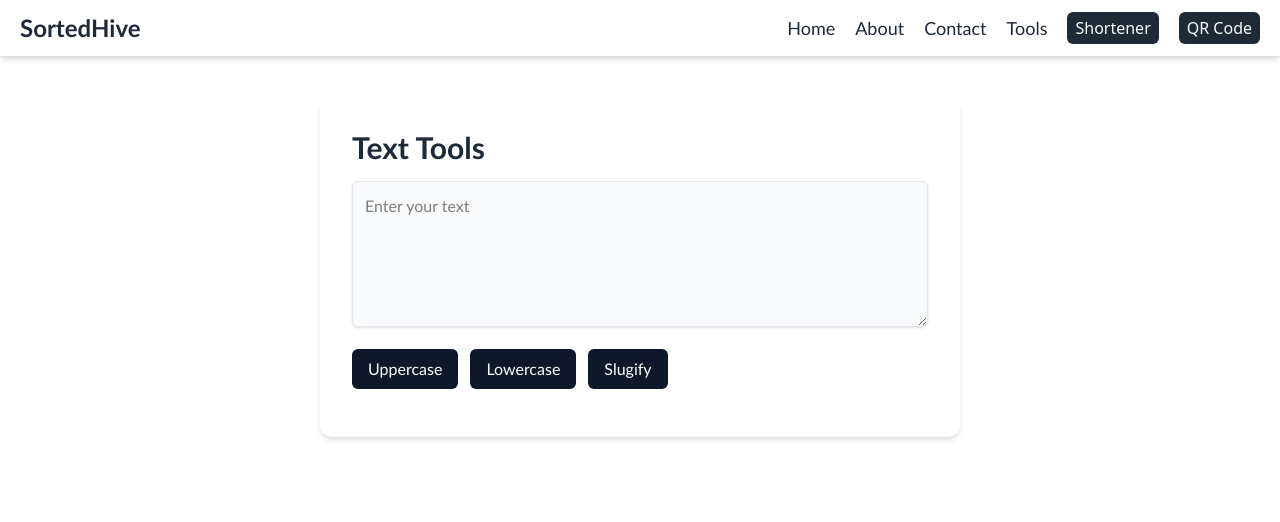
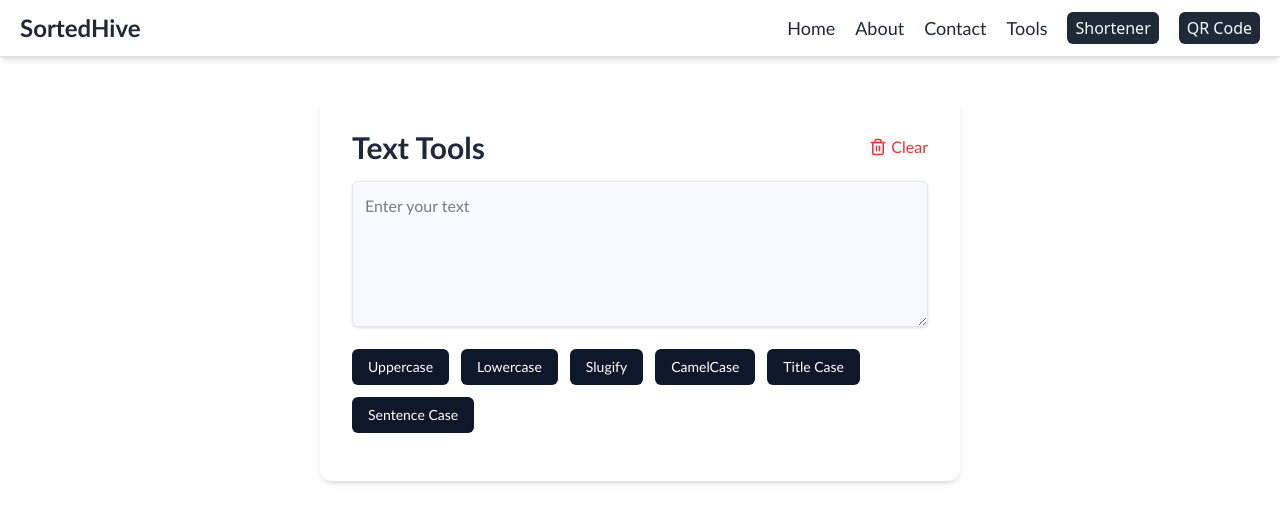
Before and after one commit to Sid-Hurry/sortedhive, a Next.js app: page /texttool in a window 1280 px wide. Shown: the top 522 px of the page. Built offline with nearby package versions, Linux system fonts and the light colour scheme.

Commit message:
feat: add clear functionality and additional text transformation options in TextAndFileTools component

```diff
--- a/app/texttool/page.js
+++ b/app/texttool/page.js
@@ -1,6 +1,6 @@
 'use client';
-import React, { useState, useEffect } from 'react';
-import { Copy } from 'lucide-react';
+import React, { useState } from 'react';
+import { Copy, Trash2 } from 'lucide-react';
 
 const TextAndFileTools = () => {
   const [textInput, setTextInput] = useState('');
@@ -8,9 +8,8 @@ const TextAndFileTools = () => {
   const [showCopy, setShowCopy] = useState(false);
   const [toastMessage, setToastMessage] = useState('');
   const [showToast, setShowToast] = useState(false);
-  const [toastType, setToastType] = useState('success'); // 'success' or 'warning'
+  const [toastType, setToastType] = useState('success');
 
-  // Function to show toast with message and type
   const triggerToast = (message, type = 'success') => {
     setToastMessage(message);
     setToastType(type);
@@ -18,31 +17,28 @@ const TextAndFileTools = () => {
     setTimeout(() => setShowToast(false), 2000);
   };
 
-  const toUpper = () => {
+  const handleEmptyCheck = () => {
     if (!textInput.trim()) {
       triggerToast('Please enter something', 'warning');
-      return;
+      return true;
     }
-    const result = textInput.toUpperCase();
-    setConvertedText(result);
+    return false;
+  };
+
+  const toUpper = () => {
+    if (handleEmptyCheck()) return;
+    setConvertedText(textInput.toUpperCase());
     setShowCopy(true);
   };
 
   const toLower = () => {
-    if (!textInput.trim()) {
-      triggerToast('Please enter something', 'warning');
-      return;
-    }
-    const result = textInput.toLowerCase();
-    setConvertedText(result);
+    if (handleEmptyCheck()) return;
+    setConvertedText(textInput.toLowerCase());
     setShowCopy(true);
   };
 
   const toSlug = () => {
-    if (!textInput.trim()) {
-      triggerToast('Please enter something', 'warning');
-      return;
-    }
+    if (handleEmptyCheck()) return;
     const result = textInput
       .toLowerCase()
       .replace(/[^\w\s-]/g, '')
@@ -50,6 +46,45 @@ const TextAndFileTools = () => {
       .replace(/[\s_-]+/g, '-');
     setConvertedText(result);
     setShowCopy(true);
+  };
+
+  const toCamelCase = () => {
+    if (handleEmptyCheck()) return;
+    const result = textInput
+      .toLowerCase()
+      .replace(/[^a-zA-Z0-9 ]/g, '')
+      .replace(/(?:^\w|[A-Z]|\b\w)/g, (word, index) =>
+        index === 0 ? word.toLowerCase() : word.toUpperCase()
+      )
+      .replace(/\s+/g, '');
+    setConvertedText(result);
+    setShowCopy(true);
+  };
+
+  const toTitleCase = () => {
+    if (handleEmptyCheck()) return;
+    const result = textInput
+      .toLowerCase()
+      .split(' ')
+      .map(word => word.charAt(0).toUpperCase() + word.slice(1))
+      .join(' ');
+    setConvertedText(result);
+    setShowCopy(true);
+  };
+
+  const toSentenceCase = () => {
+    if (handleEmptyCheck()) return;
+    const result = textInput
+      .toLowerCase()
+      .replace(/(^\s*\w|[.!?]\s*\w)/g, c => c.toUpperCase());
+    setConvertedText(result);
+    setShowCopy(true);
+  };
+
+  const clearAll = () => {
+    setTextInput('');
+    setConvertedText('');
+    setShowCopy(false);
   };
 
   const copyToClipboard = () => {
@@ -61,7 +96,16 @@ const TextAndFileTools = () => {
     <div className="max-w-2xl mx-auto px-4 py-10 flex flex-col gap-10 font-gill">
       {/* Text Tools */}
       <div className="bg-white p-6 sm:p-8 rounded-xl shadow-md w-full">
-        <h2 className="text-2xl sm:text-3xl font-semibold mb-4 text-gray-800">Text Tools</h2>
+        <div className="flex justify-between items-center mb-4">
+          <h2 className="text-2xl sm:text-3xl font-semibold text-gray-800">Text Tools</h2>
+          <button
+            onClick={clearAll}
+            className="text-red-500 hover:text-red-700 flex items-center gap-1 text-sm sm:text-base"
+          >
+            <Trash2 size={18} />
+            Clear
+          </button>
+        </div>
         <textarea
           rows={5}
           value={textInput}
@@ -74,24 +118,12 @@ const TextAndFileTools = () => {
           placeholder="Enter your text"
         />
         <div className="flex flex-wrap gap-3 mb-4">
-          <button
-            onClick={toUpper}
-            className="bg-[#0f172a] text-white px-4 py-2 rounded-md text-sm sm:text-base hover:opacity-90"
-          >
-            Uppercase
-          </button>
-          <button
-            onClick={toLower}
-            className="bg-[#0f172a] text-white px-4 py-2 rounded-md text-sm sm:text-base hover:opacity-90"
-          >
-            Lowercase
-          </button>
-          <button
-            onClick={toSlug}
-            className="bg-[#0f172a] text-white px-4 py-2 rounded-md text-sm sm:text-base hover:opacity-90"
-          >
-            Slugify
-          </button>
+          <button onClick={toUpper} className="bg-[#0f172a] text-white px-4 py-2 rounded-md text-sm hover:opacity-90">Uppercase</button>
+          <button onClick={toLower} className="bg-[#0f172a] text-white px-4 py-2 rounded-md text-sm hover:opacity-90">Lowercase</button>
+          <button onClick={toSlug} className="bg-[#0f172a] text-white px-4 py-2 rounded-md text-sm hover:opacity-90">Slugify</button>
+          <button onClick={toCamelCase} className="bg-[#0f172a] text-white px-4 py-2 rounded-md text-sm hover:opacity-90">CamelCase</button>
+          <button onClick={toTitleCase} className="bg-[#0f172a] text-white px-4 py-2 rounded-md text-sm hover:opacity-90">Title Case</button>
+          <button onClick={toSentenceCase} className="bg-[#0f172a] text-white px-4 py-2 rounded-md text-sm hover:opacity-90">Sentence Case</button>
         </div>
 
         {convertedText && (
@@ -115,13 +147,11 @@ const TextAndFileTools = () => {
       {/* Toast Message */}
       {showToast && (
         <div className="fixed bottom-4 left-4 sm:left-6 z-50 flex items-center max-w-[90%] sm:max-w-xs shadow-lg rounded-md overflow-hidden">
-          {/* Colored side bar */}
           <div
             className={`w-1.5 h-full ${
               toastType === 'success' ? 'bg-green-500' : 'bg-orange-500'
             }`}
           />
-          {/* Toast content */}
           <div className="bg-[#1e293b] text-white px-3 py-2 text-sm font-semibold w-full break-words">
             {toastMessage}
           </div>
```
